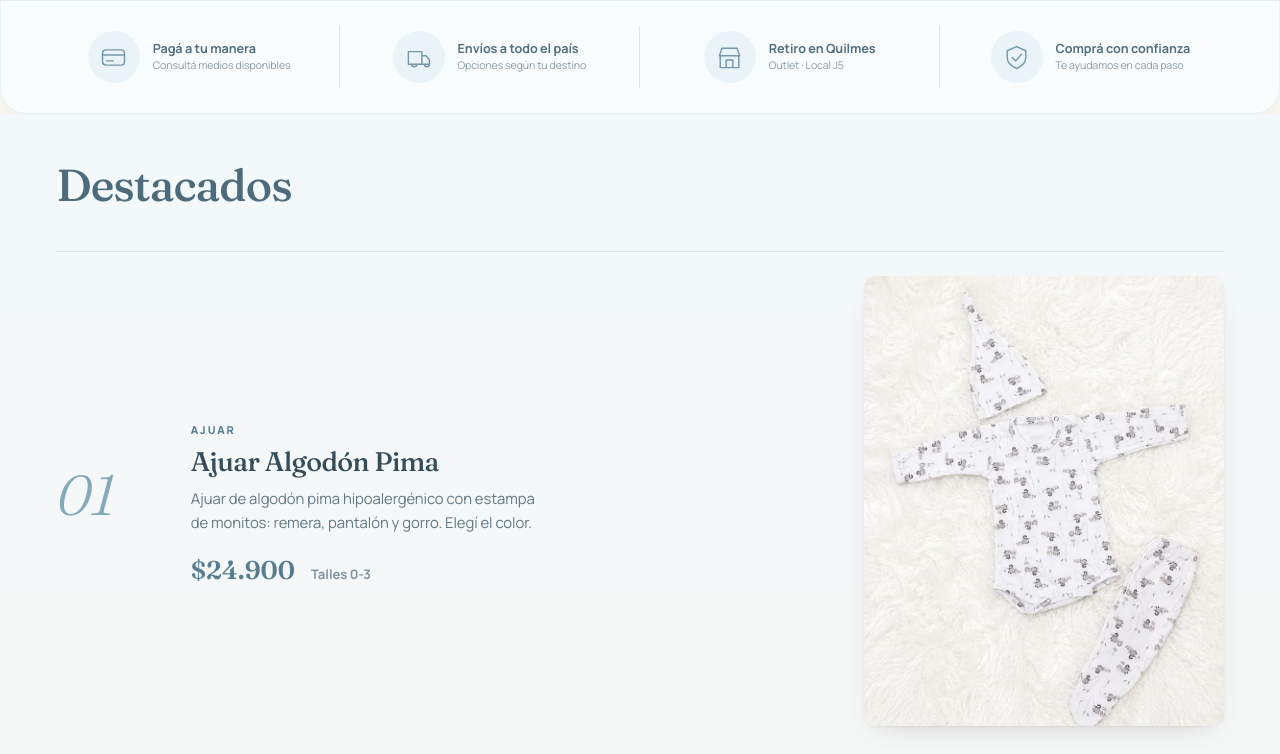
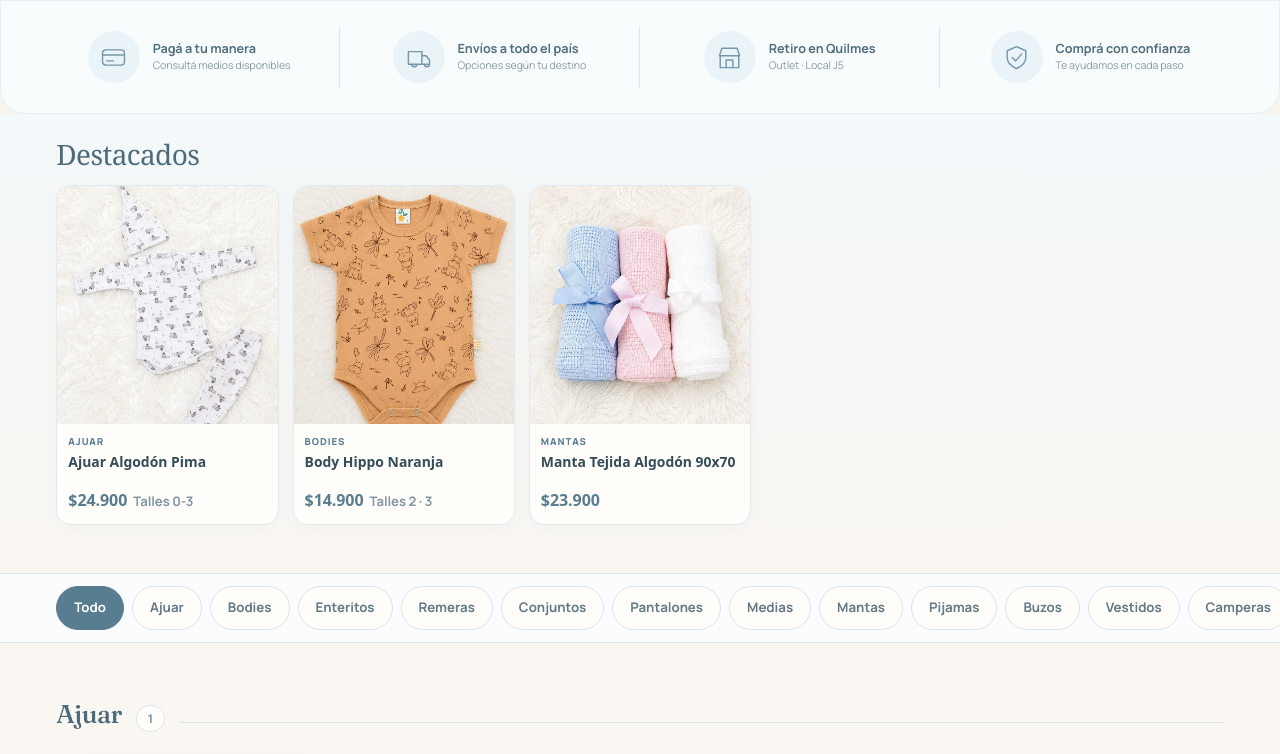
Before and after one commit to NicolasDerito/giorenatto, a plain HTML site: page index.html in a window 1280 px wide. Shown: the part 874-1628 px from the top of the page. Drawn offline with Linux system fonts and the light colour scheme.

Commit message:
Hacer destacados más limpios en celular

```diff
--- a/assets/giorenatto5.css
+++ b/assets/giorenatto5.css
@@ -64,6 +64,23 @@ a:focus-visible,button:focus-visible,select:focus-visible{outline:3px solid #5e9
 .salto{position:fixed!important;top:-100px!important;left:12px!important;z-index:999;background:#2c5061;color:#fff;padding:9px 15px;border-radius:12px}.salto:focus,.salto:focus-visible{top:9px!important}
 .talles-float .talles-icon.gio5-talles-fallback::before{content:'↔';color:#698da1;font-size:1.45rem;font-weight:700}
 @media(max-width:620px){.gio5-hero-content{padding-top:21px;padding-bottom:25px}.gio5-hero h1{font-size:clamp(2.4rem,10vw,3.5rem)}.gio5-mini-trust{display:none}.gio5-primary{margin-bottom:1px}.flotantes{right:8px;bottom:12px;gap:8px}.wa-float{width:44px;height:44px}.talles-float .talles-icon{width:43px;height:43px}.talles-float .talles-badge{font-size:.54rem}}
+/* Compact featured product tiles, especially on small phone screens. */
+.destacados-simples{padding-top:26px;padding-bottom:32px}
+.destacados-simples>.cabecera{margin:0 0 16px;align-items:center}
+.destacados-simples .cabecera h2{font-family:Georgia,'Times New Roman',serif;font-size:1.75rem;font-weight:500}
+.destacados-simples .destacados-lista{display:grid;grid-template-columns:repeat(5,minmax(0,1fr));gap:14px}
+.destacados-simples .destacado{display:flex;flex-direction:column;align-items:stretch;gap:0;padding:0;border:1px solid #e2eaed;border-radius:15px;background:#fffefa;overflow:hidden;box-shadow:0 5px 15px #4765750b}
+.destacados-simples .destacado:last-child{border-bottom:1px solid #e2eaed}
+.destacados-simples .destacado .num,.destacados-simples .destacado .info p:not(.cat),.destacados-simples .destacado .ver{display:none}
+.destacados-simples .destacado .foto{order:0;width:100%;max-width:none;aspect-ratio:1/1.08;justify-self:stretch;border-radius:0;box-shadow:none;background:#f0f6f8}
+.destacados-simples .destacado .info{order:1;padding:10px 11px 12px}
+.destacados-simples .destacado .info .cat{font-size:.6rem;letter-spacing:.1em;margin:0 0 4px}
+.destacados-simples .destacado .info h3{font:600 .87rem/1.25 system-ui,-apple-system,sans-serif;letter-spacing:0;display:-webkit-box;-webkit-line-clamp:2;-webkit-box-orient:vertical;overflow:hidden;min-height:2.2em}
+.destacados-simples .destacado .info .fila{margin-top:7px;gap:6px}
+.destacados-simples .destacado .info .precio{font:700 1rem/1.2 system-ui,-apple-system,sans-serif}
+@media(max-width:760px){.destacados-simples .destacados-lista{grid-template-columns:repeat(2,minmax(0,1fr));gap:11px}.destacados-simples{padding-top:20px;padding-bottom:26px}}
+@media(max-width:380px){.destacados-simples .destacados-lista{gap:8px}.destacados-simples .destacado .info{padding:9px}.destacados-simples .destacado .info h3{font-size:.81rem}}
+
 /* Mobile catalog category filters remain available while scrolling. */
 @media(max-width:760px){
   .catbar{position:sticky!important;top:0!important;z-index:68!important;background:rgba(250,247,242,.96)!important;backdrop-filter:blur(12px);-webkit-backdrop-filter:blur(12px)}
```
